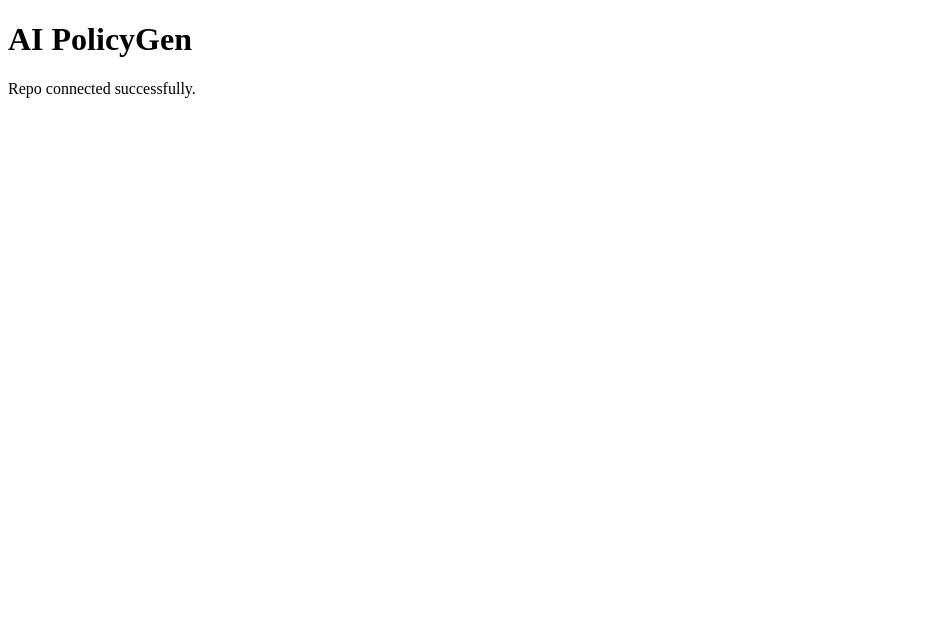
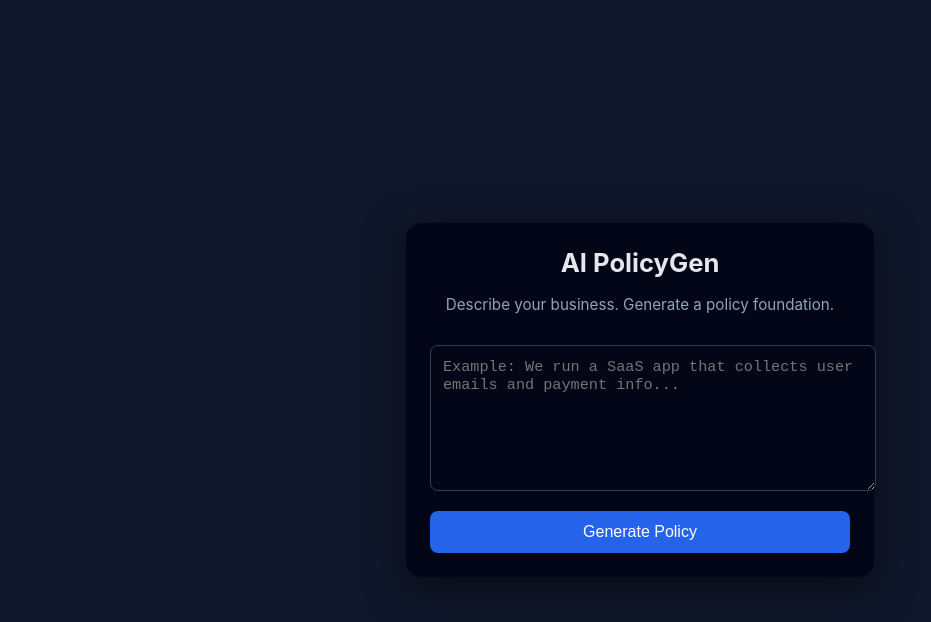
Before and after one commit to Growlister/AI-policygen, a plain HTML site: page index.html in a window 1280 px wide. Shown: the whole page, without its empty margins (0-931 px from the left). Drawn offline with Linux system fonts and the light colour scheme.

Commit message:
Update index.html

```diff
--- a/index.html
+++ b/index.html
@@ -2,10 +2,114 @@
 <html lang="en">
 <head>
   <meta charset="UTF-8" />
+  <meta name="viewport" content="width=device-width, initial-scale=1.0"/>
   <title>AI PolicyGen</title>
+
+  <style>
+    body {
+      margin: 0;
+      font-family: -apple-system, BlinkMacSystemFont, "Segoe UI", Roboto, Arial, sans-serif;
+      background: #0f172a;
+      color: #e5e7eb;
+      display: flex;
+      justify-content: center;
+      align-items: center;
+      height: 100vh;
+    }
+
+    .app {
+      width: 100%;
+      max-width: 420px;
+      background: #020617;
+      border-radius: 16px;
+      padding: 24px;
+      box-shadow: 0 10px 40px rgba(0,0,0,0.5);
+    }
+
+    h1 {
+      margin-top: 0;
+      text-align: center;
+      font-size: 1.6rem;
+    }
+
+    p {
+      text-align: center;
+      color: #94a3b8;
+      font-size: 0.95rem;
+    }
+
+    textarea {
+      width: 100%;
+      min-height: 120px;
+      margin-top: 16px;
+      padding: 12px;
+      border-radius: 8px;
+      border: none;
+      resize: vertical;
+      font-size: 0.95rem;
+      background: #020617;
+      color: #e5e7eb;
+      border: 1px solid #334155;
+    }
+
+    button {
+      width: 100%;
+      margin-top: 16px;
+      padding: 12px;
+      font-size: 1rem;
+      border-radius: 8px;
+      border: none;
+      background: #2563eb;
+      color: white;
+      cursor: pointer;
+    }
+
+    button:hover {
+      background: #1d4ed8;
+    }
+
+    .output {
+      margin-top: 16px;
+      padding: 12px;
+      border-radius: 8px;
+      background: #020617;
+      border: 1px solid #334155;
+      font-size: 0.9rem;
+      white-space: pre-wrap;
+    }
+  </style>
 </head>
+
 <body>
-  <h1>AI PolicyGen</h1>
-  <p>Repo connected successfully.</p>
+  <div class="app">
+    <h1>AI PolicyGen</h1>
+    <p>Describe your business. Generate a policy foundation.</p>
+
+    <textarea id="input" placeholder="Example: We run a SaaS app that collects user emails and payment info..."></textarea>
+
+    <button onclick="generatePolicy()">Generate Policy</button>
+
+    <div id="output" class="output" style="display:none;"></div>
+  </div>
+
+  <script>
+    function generatePolicy() {
+      const input = document.getElementById("input").value.trim();
+      const output = document.getElementById("output");
+
+      if (!input) {
+        output.style.display = "block";
+        output.textContent = "Please enter a description of your business.";
+        return;
+      }
+
+      output.style.display = "block";
+      output.textContent =
+        "Policy Draft (placeholder):\n\n" +
+        "This business operates an online service and may collect user-provided data including personal and payment information. " +
+        "All data is handled responsibly and in accordance with applicable privacy laws.\n\n" +
+        "Next step: connect this to AI generation.";
+    }
+  </script>
 </body>
 </html>
```
